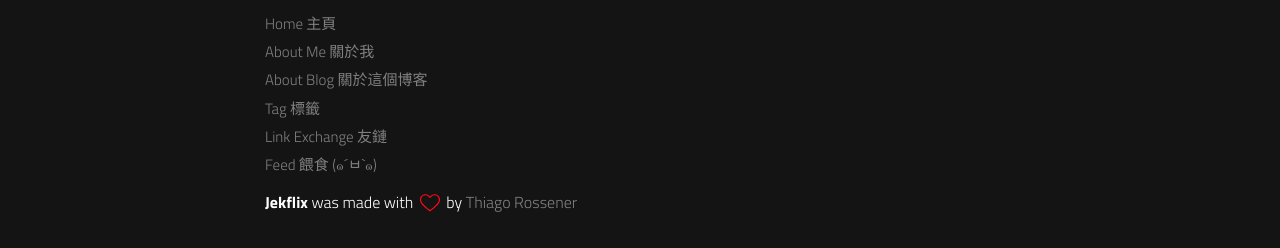
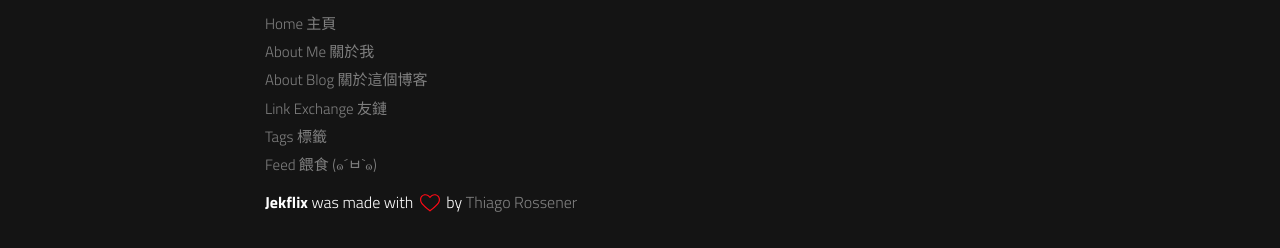
Before and after one commit to CWKSC/CWKSC.github.io_backup, a Jekyll site: the page built from index.html, in a window 1280 px wide and 1158 px high. Shown: the part 907-1155 px from the top of the window. Built offline with Jekyll 4.4.1, drawn with Linux system fonts in a browser that asks for light colours; a script that is not in the unit is left out.

Commit message:
Update _config.yml

```diff
--- a/_config.yml
+++ b/_config.yml
@@ -18,12 +18,12 @@ menu:
     url: /about_me
   - title: About Blog 關於這個博客
     url: /about_this_blog
-  - title: Tag 標籤
-    url: /tags
 #  - title: Contact
 #    url: /contact
   - title: Link Exchange 友鏈
     url: /link_exchange
+  - title: Tags 標籤
+    url: /tags
   - title: Feed 餵食 (๑´ㅂ`๑)
     url: /feed.xml
 
```
